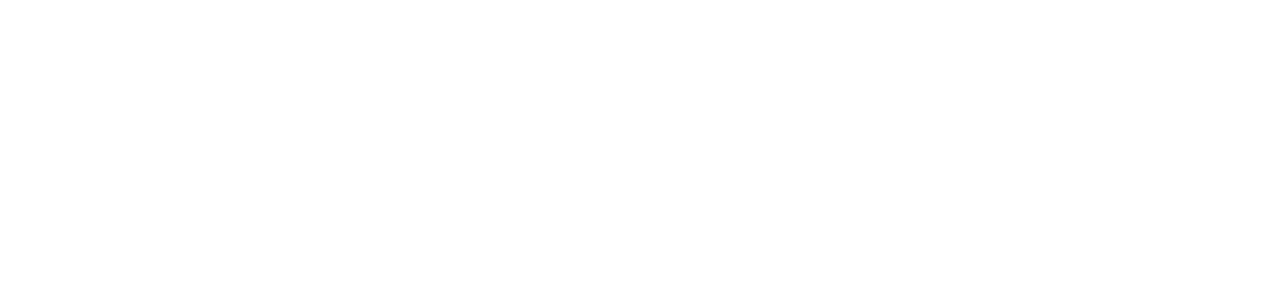
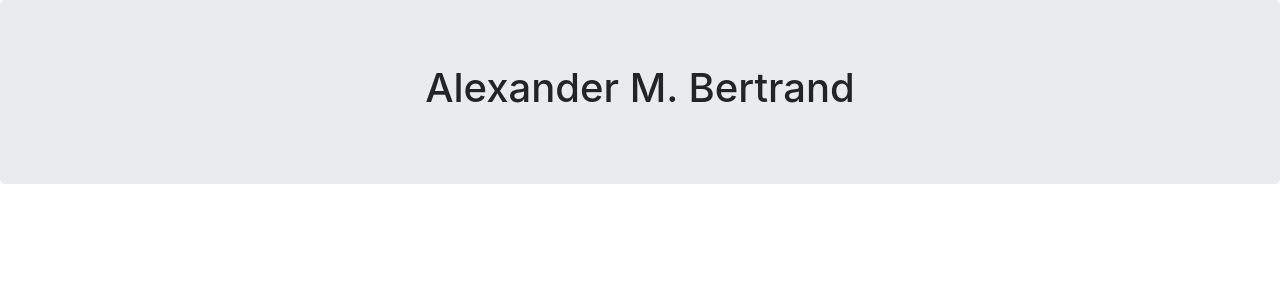
Before and after one commit to ambertrand/React-Portfolio, a React (Create React App) app: page / in a window 1280 px wide. Shown: the top 300 px of the page. Built offline with nearby package versions, Linux system fonts and the light colour scheme.

Commit message:
Got a header to render

```diff
--- a/package.json
+++ b/package.json
@@ -6,6 +6,7 @@
     "@testing-library/jest-dom": "^5.11.5",
     "@testing-library/react": "^11.1.0",
     "@testing-library/user-event": "^12.1.10",
+    "bootstrap": "^4.5.3",
     "react": "^17.0.1",
     "react-dom": "^17.0.1",
     "react-scripts": "4.0.0",
--- a/src/App.js
+++ b/src/App.js
@@ -1,9 +1,10 @@
+import React from 'react';
+import Home from './pages/Homepage';
 
-
-function App() {
+const App = () => {
   return (
     <div>
-
+      <Home />
     </div>
   );
 }
--- /dev/null
+++ b/src/Components/Header/index.js
@@ -0,0 +1,12 @@
+import React from 'react';
+
+
+function Header () {
+    return (
+        <div className="header jumbotron text-center">
+            <h1>Alexander M. Bertrand</h1>
+        </div>
+    )
+}
+
+export default Header;
--- a/src/index.js
+++ b/src/index.js
@@ -2,7 +2,6 @@
 import ReactDOM from 'react-dom';
 import './index.css';
 import App from './App';
-import reportWebVitals from './reportWebVitals';
 import 'bootstrap/dist/css/bootstrap.min.css';
 
 ReactDOM.render(
@@ -11,8 +10,3 @@
   </React.StrictMode>,
   document.getElementById('root')
 );
-
-// If you want to start measuring performance in your app, pass a function
-// to log results (for example: reportWebVitals(console.log))
-// or send to an analytics endpoint. Learn more: https://bit.ly/CRA-vitals
-reportWebVitals();
--- /dev/null
+++ b/src/pages/Homepage.js
@@ -0,0 +1,12 @@
+import React from 'react';
+import Header from '../Components/Header';
+
+const Home = () => {
+    return (
+        <div>
+            <Header />
+        </div>
+    )
+}
+
+export default Home;
```
Also changed, not shown: 1 other file (tests, documents, lock files or other folders).
